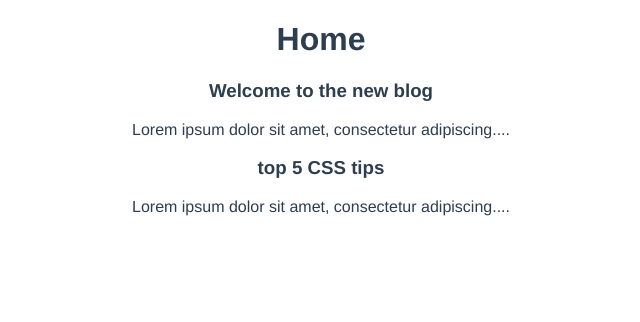
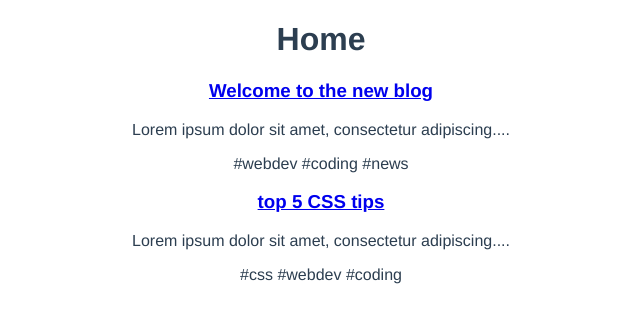
Before and after one commit to hohohovip1/Vue-basic, a Vue app: page / in a window 1280 px wide. Shown: the top 322 px of the page, without its empty margins (319-959 px from the left). Built offline with nearby package versions, Linux system fonts and the light colour scheme; data requests are answered from the project's data file.

Commit message:
reuseable logic

```diff
--- a/src/components/SinglePost.vue
+++ b/src/components/SinglePost.vue
@@ -1,7 +1,11 @@
 <template>
     <div class="post">
-        <h3>{{ post.title }}</h3>
+        <router-link :to="{ name: 'Details', params: { id: post.id } }">
+            <h3>{{ post.title }}</h3>
+        </router-link>
+
         <p>{{ snippet }}</p>
+        <span v-for="tag in post.tags" :key="tag"> #{{ tag }} </span>
     </div>
 </template>
 
--- /dev/null
+++ b/src/composables/getPost.js
@@ -0,0 +1,22 @@
+import { ref } from "vue";
+
+const getPost = (id) => {
+    const post = ref(null);
+    const error = ref(null);
+
+    const load = async () => {
+        try {
+            let data = await fetch("http://localhost:3000/posts/" + id);
+            if (!data.ok) {
+                throw Error("That post does not exist");
+            }
+            post.value = await data.json();
+        } catch (err) {
+            error.value = err.message;
+        }
+    };
+
+    return { post, error, load };
+};
+
+export default getPost;
--- /dev/null
+++ b/src/composables/getPosts.js
@@ -0,0 +1,22 @@
+import { ref } from "vue";
+
+const getPosts = () => {
+    const posts = ref([]);
+    const error = ref(null);
+
+    const load = async () => {
+        try {
+            let data = await fetch("http://localhost:3000/posts");
+            if (!data.ok) {
+                throw Error("no data available");
+            }
+            posts.value = await data.json();
+        } catch (err) {
+            error.value = err.message;
+        }
+    };
+
+    return { posts, error, load };
+};
+
+export default getPosts;
--- a/src/router/index.js
+++ b/src/router/index.js
@@ -1,17 +1,24 @@
-import { createRouter, createWebHistory } from 'vue-router';
-import Home from '../views/Home.vue';
+import { createRouter, createWebHistory } from "vue-router";
+import Home from "../views/Home.vue";
+import Details from "../views/Details.vue";
 
 const routes = [
-  {
-    path: '/',
-    name: 'Home',
-    component: Home,
-  },
+    {
+        path: "/",
+        name: "Home",
+        component: Home,
+    },
+    {
+        path: "/posts/:id",
+        name: "Details",
+        component: Details,
+        props: true,
+    },
 ];
 
 const router = createRouter({
-  history: createWebHistory(process.env.BASE_URL),
-  routes,
+    history: createWebHistory(process.env.BASE_URL),
+    routes,
 });
 
 export default router;
--- /dev/null
+++ b/src/views/Details.vue
@@ -0,0 +1,21 @@
+<template>
+    <div v-if="error">{{ error }}</div>
+    <div v-if="post" class="post">
+        <h3>{{ post.title }}</h3>
+        <p class="pre">{{ post.body }}</p>
+    </div>
+</template>
+
+<script>
+import getPost from "../composables/getPost";
+export default {
+    props: ["id"],
+    setup(props) {
+        const { post, error, load } = getPost(props.id);
+        load();
+        return { post, error };
+    },
+};
+</script>
+
+<style></style>
--- a/src/views/Home.vue
+++ b/src/views/Home.vue
@@ -10,29 +10,16 @@
 </template>
 
 <script>
-import { ref } from "vue";
+import getPosts from "../composables/getPosts";
 import PostList from "../components/PostList.vue";
+
 export default {
     name: "Home",
     components: { PostList },
     setup() {
-        const posts = ref([]);
-        const error = ref(null);
-
-        const load = async () => {
-            try {
-                let data = await fetch("http://localhost:3000/posts");
-                if (!data.ok) {
-                    throw Error("no data available");
-                }
-                posts.value = await data.json();
-            } catch (err) {
-                error.value = err.message;
-            }
-        };
+        const { posts, error, load } = getPosts();
 
         load();
-
         return { posts, error };
     },
 };
```
Also changed, not shown: 1 other file (tests, documents, lock files or other folders).
